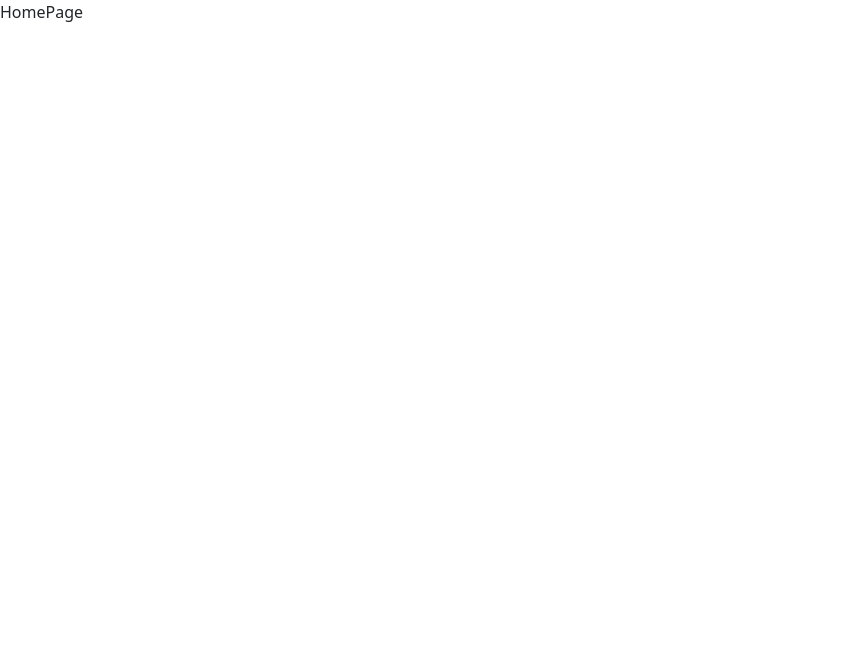
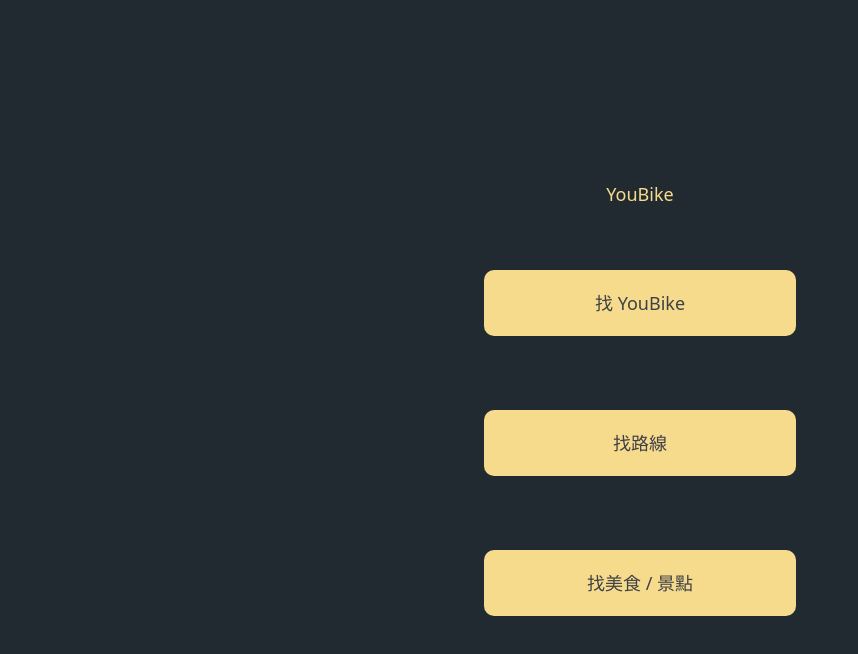
Before and after one commit to showlovezz/taiwan-bike, a React (Create React App) app: page / in a window 1280 px wide. Shown: the top 654 px of the page, without its empty margins (0-858 px from the left). Built offline with nearby package versions, Linux system fonts and the light colour scheme.

Commit message:
apply home page and css style

```diff
--- a/src/assets/scss/app.scss
+++ b/src/assets/scss/app.scss
@@ -1 +1,5 @@
 @import '~bootstrap/scss/bootstrap';
+
+body {
+  background-color: #212a31;
+}
--- a/src/pages/HomePage/index.js
+++ b/src/pages/HomePage/index.js
@@ -1,7 +1,24 @@
 import React from 'react';
+import { Link } from 'react-router-dom';
+import './styles.scss';
 
 const HomePage = () => {
-  return <div>HomePage</div>;
+  return (
+    <section className="home-page">
+      <h5 className="home-page__title">YouBike</h5>
+      <div className="home-page__link">
+        <Link to="/find-bikes" className="home-page__link-item">
+          <span>找 YouBike</span>
+        </Link>
+        <Link to="/find-bike-path" className="home-page__link-item">
+          <span>找路線</span>
+        </Link>
+        <Link to="/find-food-and-tour" className="home-page__link-item">
+          <span>找美食 / 景點</span>
+        </Link>
+      </div>
+    </section>
+  );
 };
 
 export default HomePage;
--- /dev/null
+++ b/src/pages/HomePage/styles.scss
@@ -0,0 +1,39 @@
+.home-page {
+  height: 100vh;
+  display: flex;
+  flex-direction: column;
+  justify-content: center;
+  align-items: center;
+
+  &__title {
+    color: #f7db8d;
+    font-size: 18px;
+    margin-bottom: 65px;
+  }
+
+  &__link-item + &__link-item {
+    margin-top: 74px;
+  }
+
+  &__link-item {
+    display: block;
+    text-decoration: none;
+    font-size: 18px;
+    padding: 20px 103px;
+    background-color: #f7db8d;
+    border-radius: 10px;
+    line-height: 26px;
+    text-align: center;
+
+    &:hover {
+      background-color: #3e4148;
+      > span {
+        color: #f7db8d;
+      }
+    }
+
+    > span {
+      color: #3e4148;
+    }
+  }
+}
```
